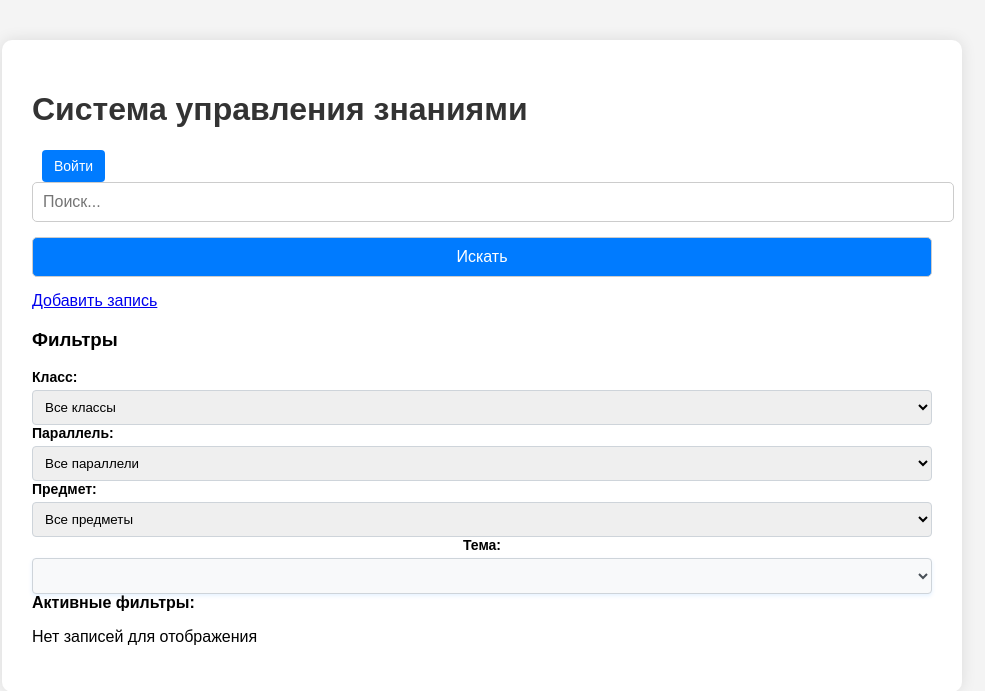
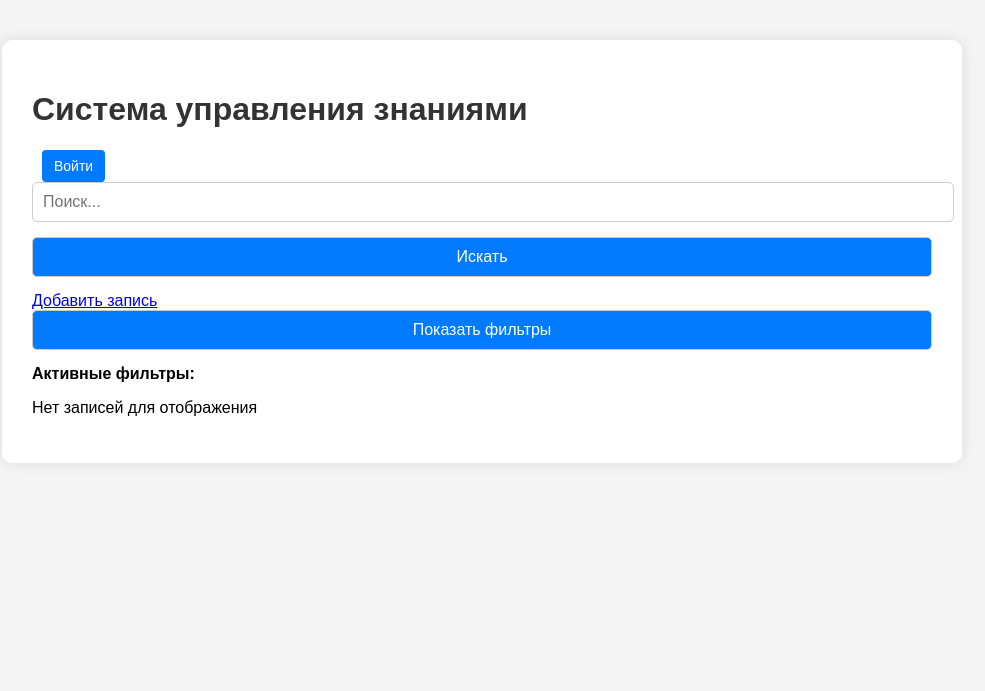
Before and after one commit to os-leap/VKR, a Flask app: template new_app/templates/index.html in a window 1280 px wide. Shown: the top 691 px of the page, without its empty margins (158-1143 px from the left). Run offline with Flask 3, Linux system fonts and the light colour scheme; the template is opened without the code that fills it, so the values that code supplies are empty.

Commit message:
**Hide Advanced Filters by Default**
- Updated `new_app/templates/index.html`:
  - Changed `advanced-filter-panel` display from `block` to `none` initially via `style="display: none;"`
  - Modified filter toggle button text and behavior in JavaScript to reflect "Показать фильтры" on load
  - Ensured filter panel visibility controlled dynamically via `toggleFilters()` function

The advanced filters are now hidden by default and can be revealed using the dedicated button, improving initial page clarity while preserving full functionality.

```diff
--- a/new_app/templates/index.html
+++ b/new_app/templates/index.html
@@ -45,8 +45,13 @@
       <a href="{{ url_for('add_entry') }}" class="btn-add">Добавить запись</a>
     </div>
 
+    <!-- Кнопка для показа/скрытия фильтров -->
+    <div class="filter-toggle-container">
+      <button type="button" class="filter-toggle-btn" onclick="toggleFilters()">Показать фильтры</button>
+    </div>
+
     <!-- Панель расширенной фильтрации -->
-    <div class="advanced-filter-panel">
+    <div class="advanced-filter-panel" style="display: none;" id="advancedFilterPanel">
       <h3>Фильтры</h3>
       <form method="GET" action="{{ url_for('index') }}">
         <div class="filter-row">
@@ -208,5 +213,19 @@
       });
     });
   </script>
+  <script>
+    function toggleFilters() {
+      const filterPanel = document.getElementById('advancedFilterPanel');
+      const filterButton = document.querySelector('.filter-toggle-btn');
+
+      if (filterPanel.style.display === 'none') {
+        filterPanel.style.display = 'block';
+        filterButton.textContent = 'Скрыть фильтры';
+      } else {
+        filterPanel.style.display = 'none';
+        filterButton.textContent = 'Показать фильтры';
+      }
+    }
+  </script>
 </body>
 </html>
```
Also changed, not shown: 1 other file.
